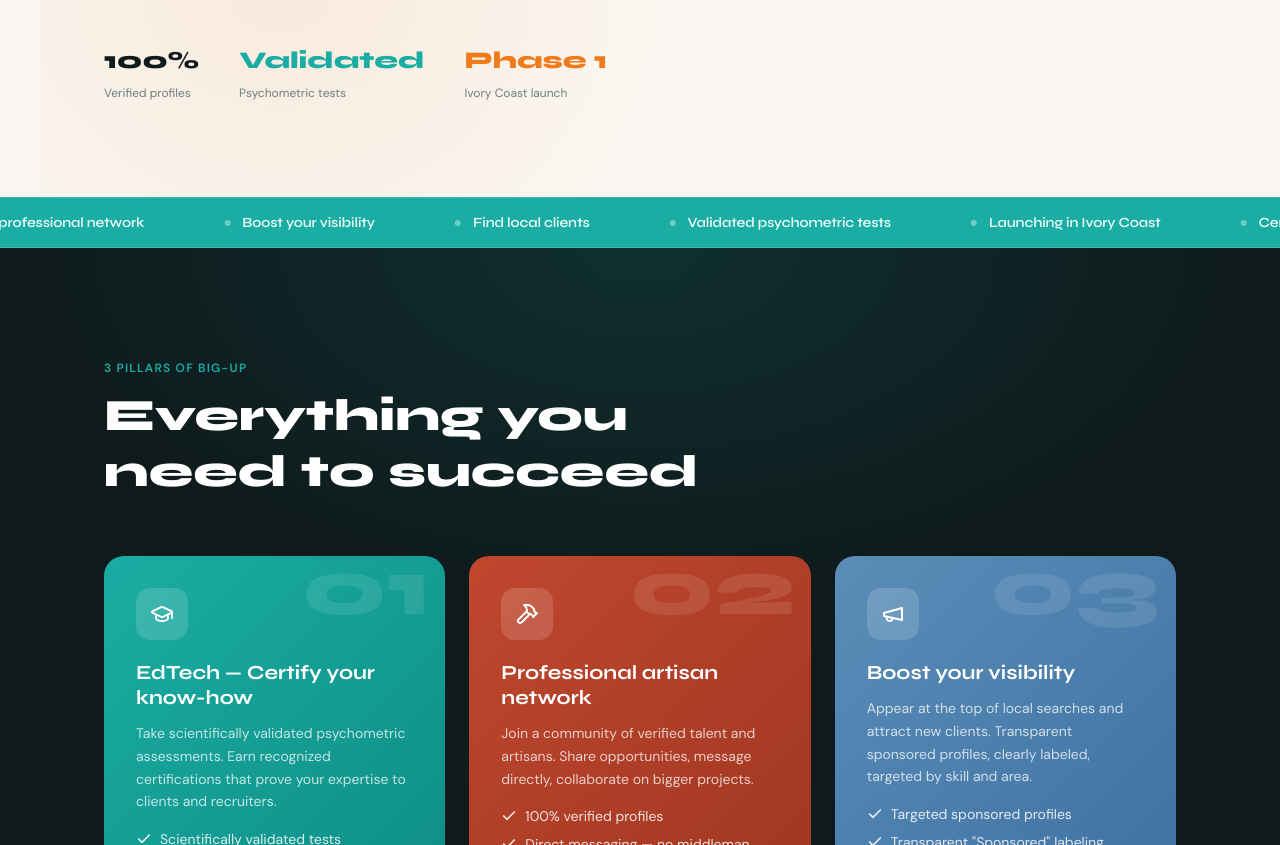
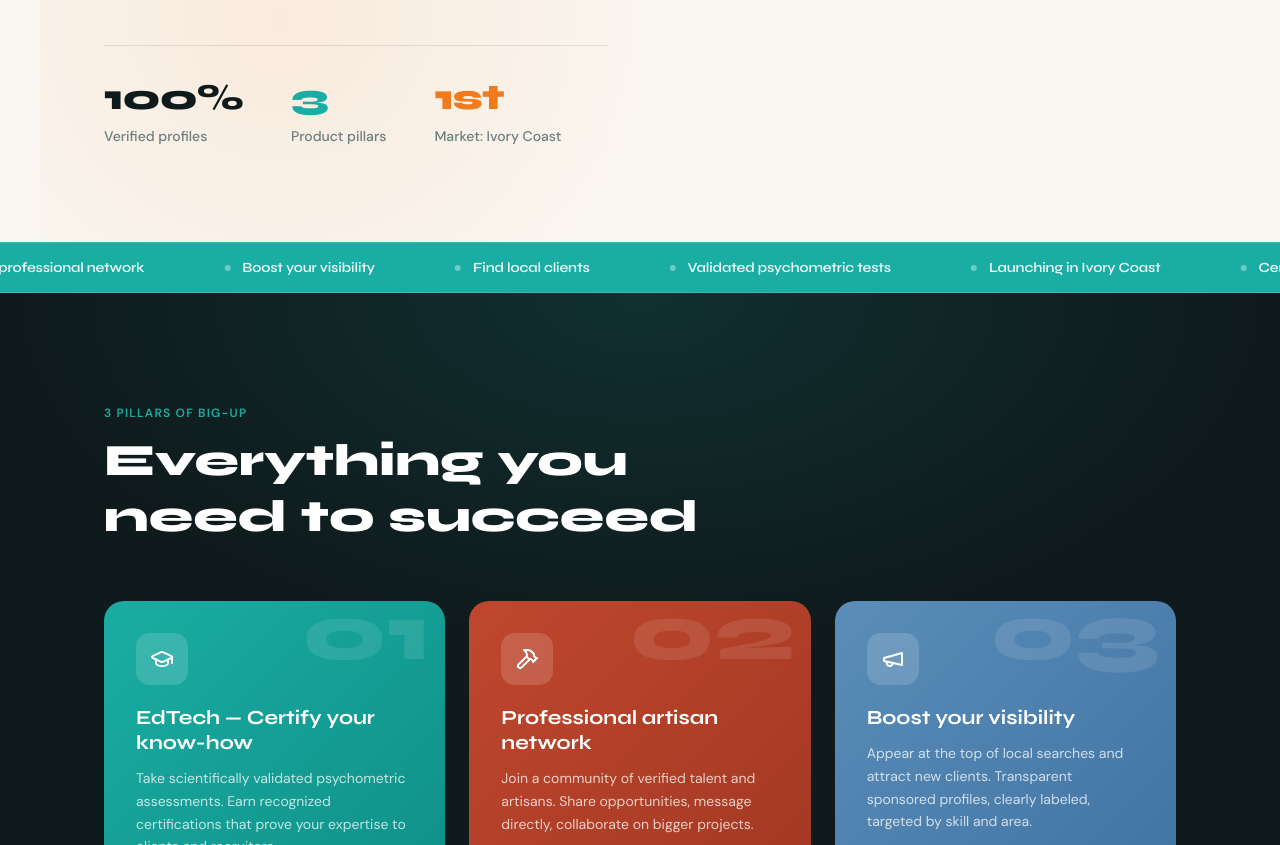
Before and after one commit to me-lucifer/bigUPTempSite, a website: page index.html in a window 1280 px wide. Shown: the part 871-1716 px from the top of the page. Drawn offline with nearby package versions, Linux system fonts and the light colour scheme; files that its build step writes are made by us from their sources.

Commit message:
Hero KPIs: visual restyle to match client reference (border + bigger numbers)
Client showed a reference with three big-number KPIs sitting under a divider
line in the hero. We already had inline proof points in that exact slot, but
the values were too wordy ('Validé', 'Phase 1') to take the big-number
treatment without overflowing, and there was no separator above them.

Two changes
- Values shortened to read like real KPIs (1-4 chars):
    100% / Profils vérifiés    (kept)
    3    / Piliers de l'offre  (was 'Validé / Tests psychométriques')
    1er  / Marché : Côte d'Ivoire (was 'Phase 1 / Lancement Côte d'Ivoire')
  Meaning preserved — '3 pillars' counts our EdTech/Network/Visibility
  offer, '1er Marché' communicates the same Phase-1-launching-in-CI story
  as before but in a quantitative format. Still honest, still verifiable.

- Visual hierarchy upgraded to match the reference:
    + 1px brand-dark/10 top border separates KPIs from CTA row above
    + text-3xl md:text-4xl (was text-xl md:text-2xl) — possible now that
      no value is longer than 4 chars
    + tracking-tight + bumped vertical padding
  Three accent colors retained (dark / teal / orange) so each value still
  has its own visual identity instead of a flat block.

i18n FR + EN both updated; key count unchanged.

```diff
--- a/i18n/en.json
+++ b/i18n/en.json
@@ -31,10 +31,10 @@
 
   "hero.proof.1.value": "100%",
   "hero.proof.1.label": "Verified profiles",
-  "hero.proof.2.value": "Validated",
-  "hero.proof.2.label": "Psychometric tests",
-  "hero.proof.3.value": "Phase 1",
-  "hero.proof.3.label": "Ivory Coast launch",
+  "hero.proof.2.value": "3",
+  "hero.proof.2.label": "Product pillars",
+  "hero.proof.3.value": "1st",
+  "hero.proof.3.label": "Market: Ivory Coast",
 
   "hero.card.name": "Konan Yao",
   "hero.card.role": "Carpenter — Abidjan",
--- a/index.html
+++ b/index.html
@@ -146,27 +146,26 @@
             <span data-i18n="hero.watchDemo"></span>
           </button>
 
-          <!-- Honest product proof points (replaces fake user stats).
-               flex-wrap (not grid) so each item gets the width its content
-               actually needs — equal columns kept squeezing the longer
-               values into overflow. Items wrap to a new row only if the
-               viewport is genuinely too narrow for them. -->
-          <div class="mt-12 flex flex-wrap gap-x-10 gap-y-6"
+          <!-- Honest KPI strip — visually matches the reference (top border
+               separator + big-number hierarchy) while keeping our actual
+               Phase-1 numbers. Values are short enough (1-4 chars) to take
+               the big font without wrapping. -->
+          <div class="mt-10 lg:mt-12 pt-7 lg:pt-8 border-t border-brand-dark/10 flex flex-wrap gap-x-10 lg:gap-x-12 gap-y-6"
                style="animation: fadeUp .6s .4s ease both;">
             <div>
-              <div class="font-heading font-extrabold text-xl md:text-2xl text-brand-dark leading-none whitespace-nowrap"
+              <div class="font-heading font-extrabold text-3xl md:text-4xl text-brand-dark leading-none whitespace-nowrap tracking-tight"
                    data-i18n="hero.proof.1.value"></div>
-              <div class="text-xs text-brand-muted mt-2" data-i18n="hero.proof.1.label"></div>
+              <div class="text-xs md:text-sm text-brand-muted mt-2 font-medium" data-i18n="hero.proof.1.label"></div>
             </div>
             <div>
-              <div class="font-heading font-extrabold text-xl md:text-2xl text-brand-teal leading-none whitespace-nowrap"
+              <div class="font-heading font-extrabold text-3xl md:text-4xl text-brand-teal leading-none whitespace-nowrap tracking-tight"
                    data-i18n="hero.proof.2.value"></div>
-              <div class="text-xs text-brand-muted mt-2" data-i18n="hero.proof.2.label"></div>
+              <div class="text-xs md:text-sm text-brand-muted mt-2 font-medium" data-i18n="hero.proof.2.label"></div>
             </div>
             <div>
-              <div class="font-heading font-extrabold text-xl md:text-2xl text-brand-orange leading-none whitespace-nowrap"
+              <div class="font-heading font-extrabold text-3xl md:text-4xl text-brand-orange leading-none whitespace-nowrap tracking-tight"
                    data-i18n="hero.proof.3.value"></div>
-              <div class="text-xs text-brand-muted mt-2" data-i18n="hero.proof.3.label"></div>
+              <div class="text-xs md:text-sm text-brand-muted mt-2 font-medium" data-i18n="hero.proof.3.label"></div>
             </div>
           </div>
         </div>
```
Also changed, not shown: i18n/fr.json (+4 -4 lines).
